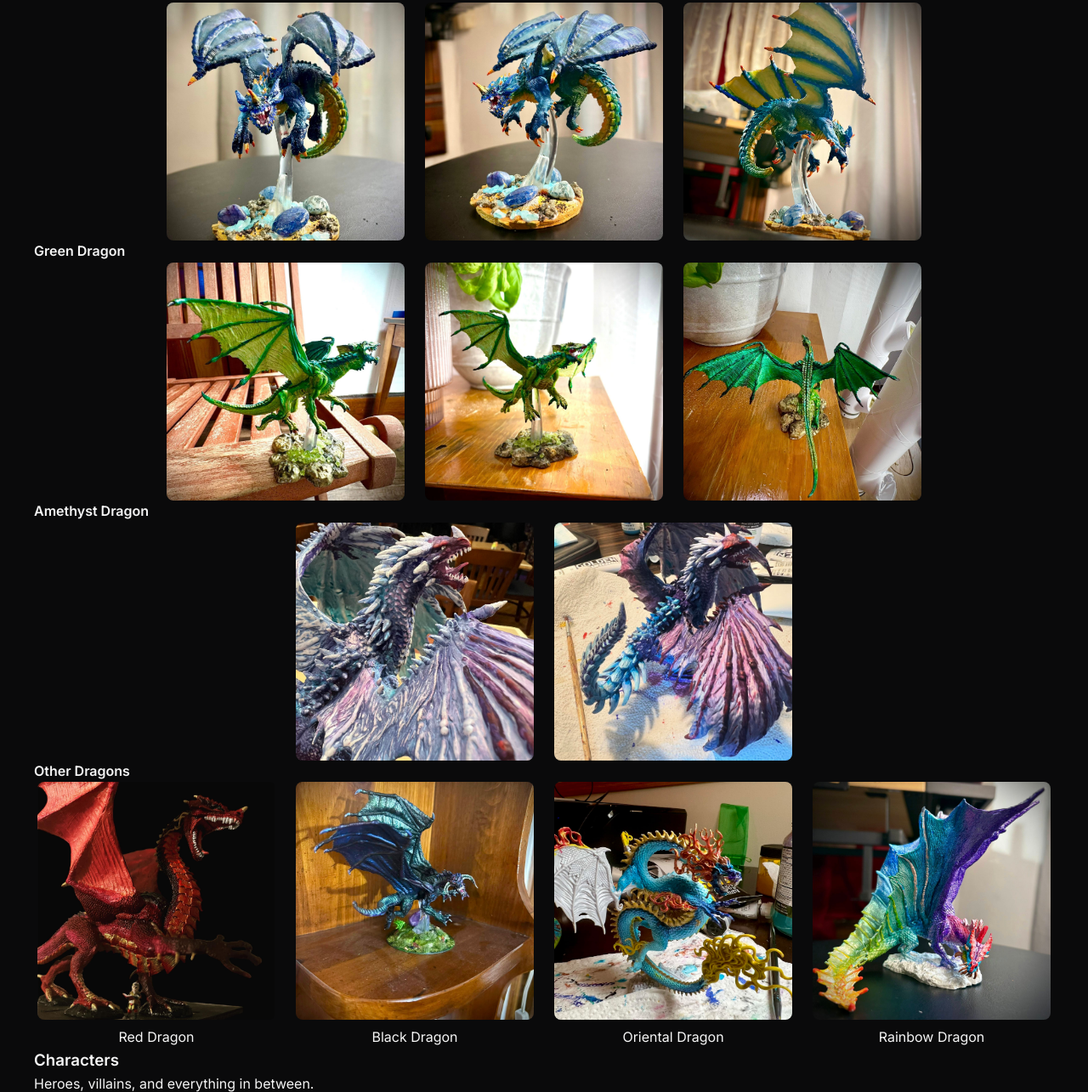
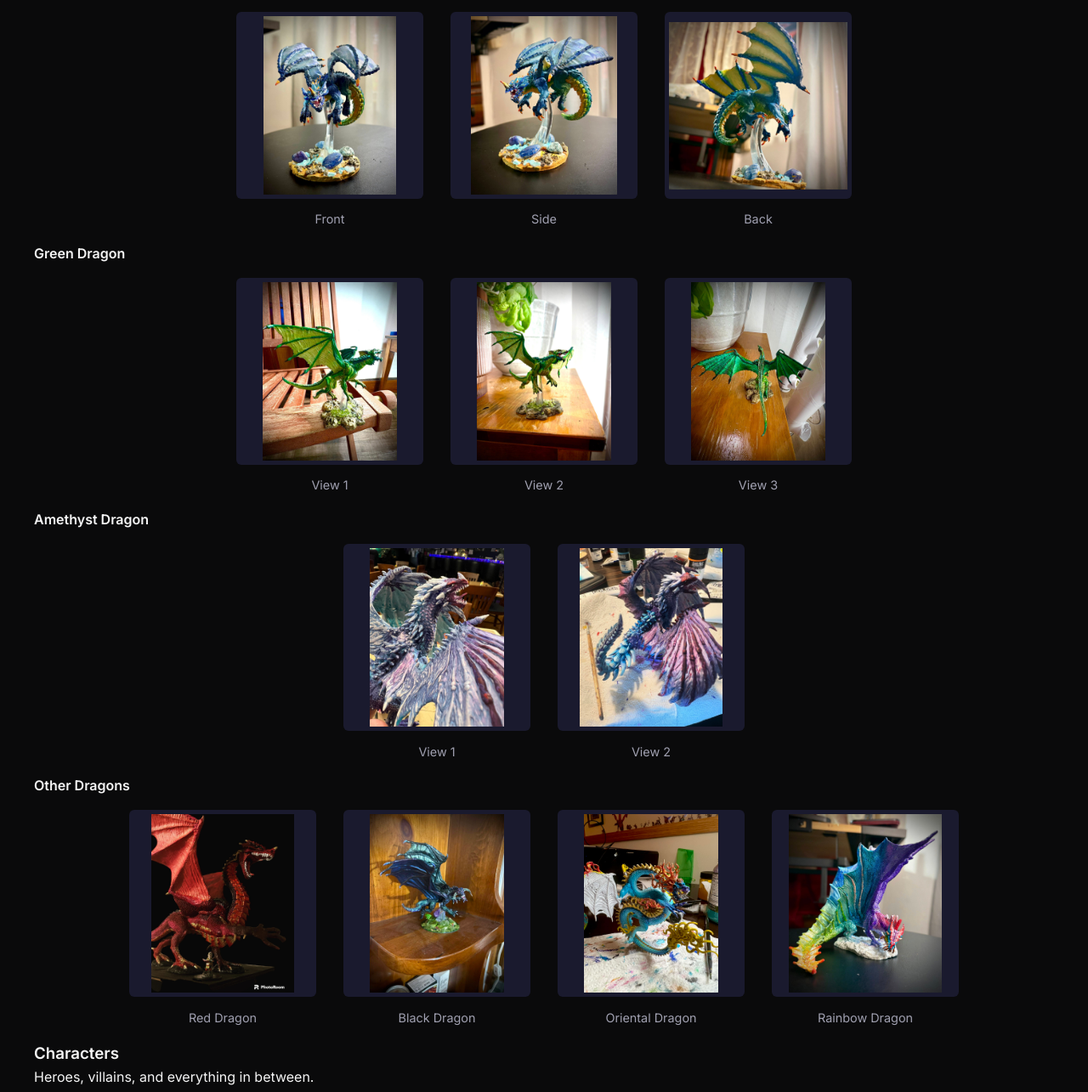
Before and after one commit to DutchnDrew/busted-boomstick, a plain HTML site: page miniatures.html in a window 1280 px wide. Shown: the part 718-2003 px from the top of the page at 85% size. Drawn offline with Linux system fonts and the light colour scheme.

Commit message:
Fix layout with smaller images, contain fit, cache bust

```diff
--- a/miniatures.html
+++ b/miniatures.html
@@ -5,22 +5,34 @@
     <meta name="viewport" content="width=device-width, initial-scale=1.0">
     <title>Gaming Miniatures | Busted Boomstick Studios</title>
     <meta name="description" content="Painted tabletop gaming miniatures by Drew Eveland. Fantasy figures brought to life with hand-painted detail.">
-    <link rel="stylesheet" href="style.css">
+    <link rel="stylesheet" href="style.css?v=2">
     <link rel="preconnect" href="https://fonts.googleapis.com">
     <link href="https://fonts.googleapis.com/css2?family=Crimson+Text:ital,wght@0,400;0,600;1,400&family=Inter:wght@300;400;500;600&display=swap" rel="stylesheet">
     <link rel="stylesheet" href="overlay.css">
     <style>
-        .mini-grid {
-            display: flex !important;
-            flex-wrap: wrap !important;
-            gap: 1.5rem !important;
-            justify-content: center !important;
+        .mini-wrapper {
+            display: flex;
+            flex-wrap: wrap;
+            gap: 1rem;
+            justify-content: center;
+            padding: 1rem 0;
         }
-        .mini-grid img {
-            width: 280px !important;
-            height: 280px !important;
-            object-fit: cover !important;
-            border-radius: 8px !important;
+        .mini-wrapper img {
+            width: 220px;
+            height: 220px;
+            object-fit: contain;
+            border-radius: 6px;
+            background: #1a1a2e;
+            padding: 5px;
+        }
+        .mini-wrapper div {
+            text-align: center;
+            margin: 0 0.5rem;
+        }
+        .mini-wrapper p {
+            margin: 0.3rem 0 0 0;
+            font-size: 0.9rem;
+            color: #a0a0b0;
         }
     </style>
 </head>
@@ -50,7 +62,7 @@
                 <p class="hero-desc">Bringing fantasy characters to life — one brushstroke at a time. For me, it's about the story and the art more than the game.</p>
             </div>
             <div class="hero-image">
-                <img src="figure-blue-dragon-1.jpg" alt="Blue Dragon miniature" style="width: 280px; height: 280px; object-fit: cover; border-radius: 8px;">
+                <img src="figure-blue-dragon-1.jpg" alt="Blue Dragon miniature" style="width: 250px; height: 250px; object-fit: contain; border-radius: 8px; background: #1a1a2e; padding: 8px;">
             </div>
         </div>
     </header>
@@ -65,39 +77,39 @@
                 <p>Dragons are a favorite — here's my collection of these majestic beasts.</p>
 
                 <h4>Blue Dragon</h4>
-                <div class="mini-grid">
-                    <img src="figure-blue-dragon-1.jpg" alt="Blue Dragon front">
-                    <img src="figure-blue-dragon-2.jpg" alt="Blue Dragon side">
-                    <img src="figure-blue-dragon-3.jpg" alt="Blue Dragon back">
+                <div class="mini-wrapper">
+                    <div><img src="figure-blue-dragon-1.jpg" alt="Blue Dragon"><p>Front</p></div>
+                    <div><img src="figure-blue-dragon-2.jpg" alt="Blue Dragon"><p>Side</p></div>
+                    <div><img src="figure-blue-dragon-3.jpg" alt="Blue Dragon"><p>Back</p></div>
                 </div>
 
                 <h4>Green Dragon</h4>
-                <div class="mini-grid">
-                    <img src="figure-green-dragon.jpg" alt="Green Dragon">
-                    <img src="figure-green-dragon-1.jpg" alt="Green Dragon angle 2">
-                    <img src="figure-green-dragon-2.jpg" alt="Green Dragon angle 3">
+                <div class="mini-wrapper">
+                    <div><img src="figure-green-dragon.jpg" alt="Green Dragon"><p>View 1</p></div>
+                    <div><img src="figure-green-dragon-1.jpg" alt="Green Dragon"><p>View 2</p></div>
+                    <div><img src="figure-green-dragon-2.jpg" alt="Green Dragon"><p>View 3</p></div>
                 </div>
 
                 <h4>Amethyst Dragon</h4>
-                <div class="mini-grid">
-                    <img src="figure-amathyst-dragon.jpg" alt="Amethyst Dragon">
-                    <img src="figure-amathyst-dragon-2.jpg" alt="Amethyst Dragon alternate">
+                <div class="mini-wrapper">
+                    <div><img src="figure-amathyst-dragon.jpg" alt="Amethyst Dragon"><p>View 1</p></div>
+                    <div><img src="figure-amathyst-dragon-2.jpg" alt="Amethyst Dragon"><p>View 2</p></div>
                 </div>
 
                 <h4>Other Dragons</h4>
-                <div class="mini-grid">
-                    <div style="text-align: center;"><img src="figure-red-dragon-model.jpg" alt="Red Dragon"><p>Red Dragon</p></div>
-                    <div style="text-align: center;"><img src="figure-black-dragon.jpg" alt="Black Dragon"><p>Black Dragon</p></div>
-                    <div style="text-align: center;"><img src="figure-oriental-dragon.jpg" alt="Oriental Dragon"><p>Oriental Dragon</p></div>
-                    <div style="text-align: center;"><img src="figure-Rainbow%20Dragon.jpg" alt="Rainbow Dragon"><p>Rainbow Dragon</p></div>
+                <div class="mini-wrapper">
+                    <div><img src="figure-red-dragon-model.jpg" alt="Red Dragon"><p>Red Dragon</p></div>
+                    <div><img src="figure-black-dragon.jpg" alt="Black Dragon"><p>Black Dragon</p></div>
+                    <div><img src="figure-oriental-dragon.jpg" alt="Oriental Dragon"><p>Oriental Dragon</p></div>
+                    <div><img src="figure-Rainbow%20Dragon.jpg" alt="Rainbow Dragon"><p>Rainbow Dragon</p></div>
                 </div>
 
                 <h3>Characters</h3>
                 <p>Heroes, villains, and everything in between.</p>
 
-                <div class="mini-grid">
-                    <div style="text-align: center;"><img src="figure-dark-dwarf.jpg" alt="Dark Dwarf"><p>Dark Dwarf</p></div>
-                    <div style="text-align: center;"><img src="figure-fire-giant.jpg" alt="Fire Giant"><p>Fire Giant</p></div>
+                <div class="mini-wrapper">
+                    <div><img src="figure-dark-dwarf.jpg" alt="Dark Dwarf"><p>Dark Dwarf</p></div>
+                    <div><img src="figure-fire-giant.jpg" alt="Fire Giant"><p>Fire Giant</p></div>
                 </div>
             </div>
         </section>
```
